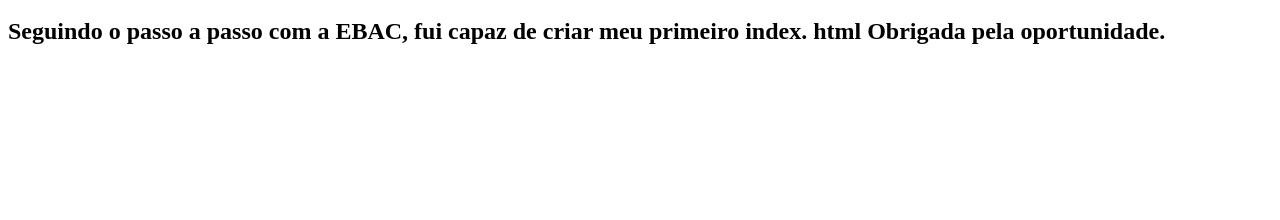
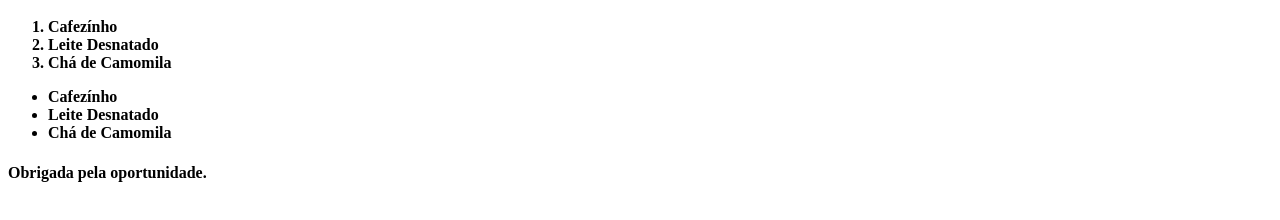
Before and after one commit to ceciliakaminishi/ceciliakaminishi.github.io, a plain HTML site: page index.html in a window 1280 px wide. Shown: the part 48-268 px from the top of the page. Drawn offline with Linux system fonts and the light colour scheme.

Commit message:
Feature:add new information on the list

```diff
--- a/index.html
+++ b/index.html
@@ -8,16 +8,27 @@
         <h1>
             Bem vindo ao meu primeiro projeto.
         </h1>
-        <h2>
+        <h4>
 
 
 
-            Seguindo o passo a passo com a EBAC, fui capaz de criar meu primeiro index. html
+           <ol>
+            <li>Cafezínho</li>
+            <li>Leite Desnatado</li>
+            <li>Chá de Camomila</li>
+           </ol>
+           <ul>
+            <li>Cafezínho</li>
+            <li>Leite Desnatado</li>
+            <li>Chá de Camomila</li>
+           </ul>
+        </h4>
+        <h4>
+
 
 
 
             Obrigada pela oportunidade.
-
-        </h2>
+        </h4>
     </body>
 </html>
```
